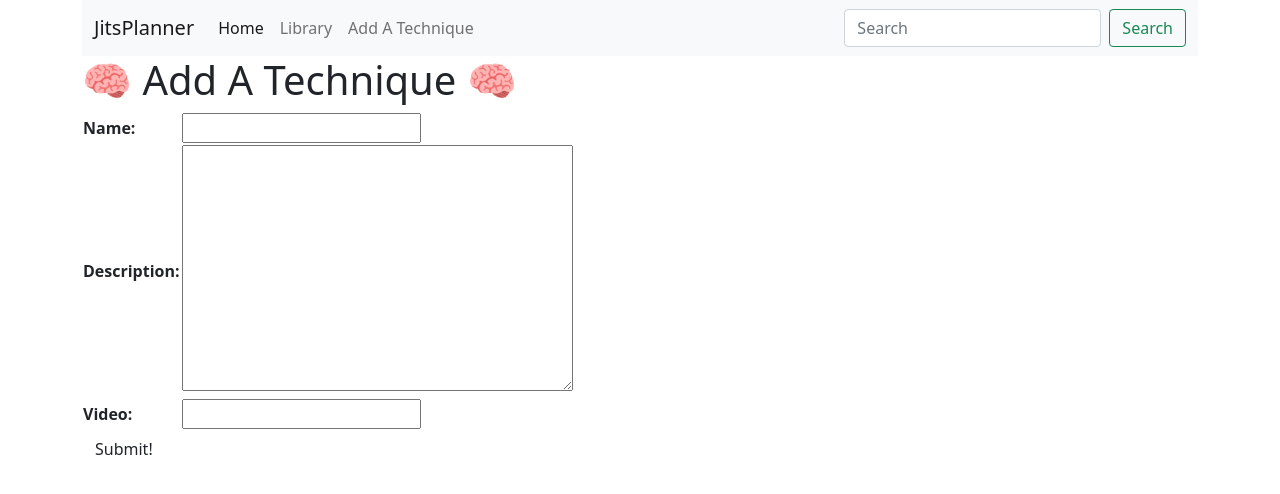
After one commit to razorhollow/jits-lesson, a Django app: page /techniques/create/ in a window 1280 px wide. The commit adds this page. Shown: the top 494 px of the page. Run offline with Django 4.2, Linux system fonts and the light colour scheme.

Commit message:
add technique functionality

```diff
--- a/main_app/models.py
+++ b/main_app/models.py
@@ -1,4 +1,5 @@
 from django.db import models
+from django.urls import reverse
 
 class Technique(models.Model):
   name = models.CharField(max_length=100)
@@ -12,3 +13,6 @@ class Technique(models.Model):
 
   def thumbnail(self):
     return self.video.split('=')[1]
+
+  def get_absolute_url(self):
+    return reverse('technique_detail', kwargs={'technique_id': self.id})
--- a/main_app/static/css/techniques/technique-index.css
+++ b/main_app/static/css/techniques/technique-index.css
@@ -0,0 +1,4 @@
+a {
+  text-decoration: none;
+  color: black;
+}
--- a/main_app/templates/base.html
+++ b/main_app/templates/base.html
@@ -30,13 +30,13 @@
           <div class="collapse navbar-collapse" id="navbarSupportedContent">
             <ul class="navbar-nav me-auto mb-2 mb-lg-0">
               <li class="nav-item">
-                <a class="nav-link active" aria-current="page" href="#">Home</a>
+                <a class="nav-link active" aria-current="page" href="{% url 'home' %}">Home</a>
               </li>
               <li class="nav-item">
-                <a class="nav-link" href="/techniques">Library</a>
+                <a class="nav-link" href="{% url 'technique_index' %}">Library</a>
               </li>
               <li class="nav-item">
-                <a class="nav-link">Add A Technique</a>
+                <a class="nav-link" href="{% url 'technique_create' %}">Add A Technique</a>
               </li>
             </ul>
             <form class="d-flex">
--- /dev/null
+++ b/main_app/templates/main_app/technique_form.html
@@ -0,0 +1,18 @@
+{% extends 'base.html' %}
+{% load static %}
+
+{% block head %}
+<link rel="stylesheet" type="text/css" href="{% static 'css/form.css' %}"/>
+{% endblock %}
+
+{% block content %}
+<h1>🧠 Add A Technique 🧠</h1>
+<form action="" method="post" class="form-container">
+  {% csrf_token %}
+  <table>
+    {{ form.as_table }}
+  </table>
+  <button type="submit" class="btn submit">Submit!</button>
+</form>
+
+{% endblock %}
--- a/main_app/templates/techniques/index.html
+++ b/main_app/templates/techniques/index.html
@@ -13,7 +13,7 @@
 {% block content %}
 <section>
   {% for technique in techniques %}
-  <a href="/techniques/{{ technique.id }}">
+  <a href="{% url 'technique_detail' technique.id %}">
     <div class="card" style="width: 18rem;">
       <img src="http://img.youtube.com/vi/{{ technique.thumbnail }}/sddefault.jpg" class="card-img-top" alt="...">
       <div class="card-body">
--- a/main_app/urls.py
+++ b/main_app/urls.py
@@ -6,4 +6,5 @@ urlpatterns = [
   path('about/', views.about, name='about'),
   path('techniques/', views.technique_index, name='technique_index'),
   path('techniques/<int:technique_id>/', views.technique_detail, name='technique_detail'),
+  path('techniques/create/', views.TechniqueCreate.as_view(), name='technique_create'),
 ]
--- a/main_app/views.py
+++ b/main_app/views.py
@@ -1,4 +1,5 @@
 from django.shortcuts import render
+from django.views.generic.edit import CreateView
 from .models import Technique
 
 # Create your views here.
@@ -15,3 +16,8 @@ def technique_index(request):
 def technique_detail(request, technique_id):
   technique = Technique.objects.get(id=technique_id)
   return render(request, 'techniques/detail.html', { 'technique': technique })
+
+class TechniqueCreate(CreateView):
+  model = Technique
+  fields = ['name', 'description', 'video']
+  success_url = '/techniques/'
```
Also changed, not shown: main_app/static/css/form.css (added), main_app/static/css/techniques/technique-detail.css (added).
